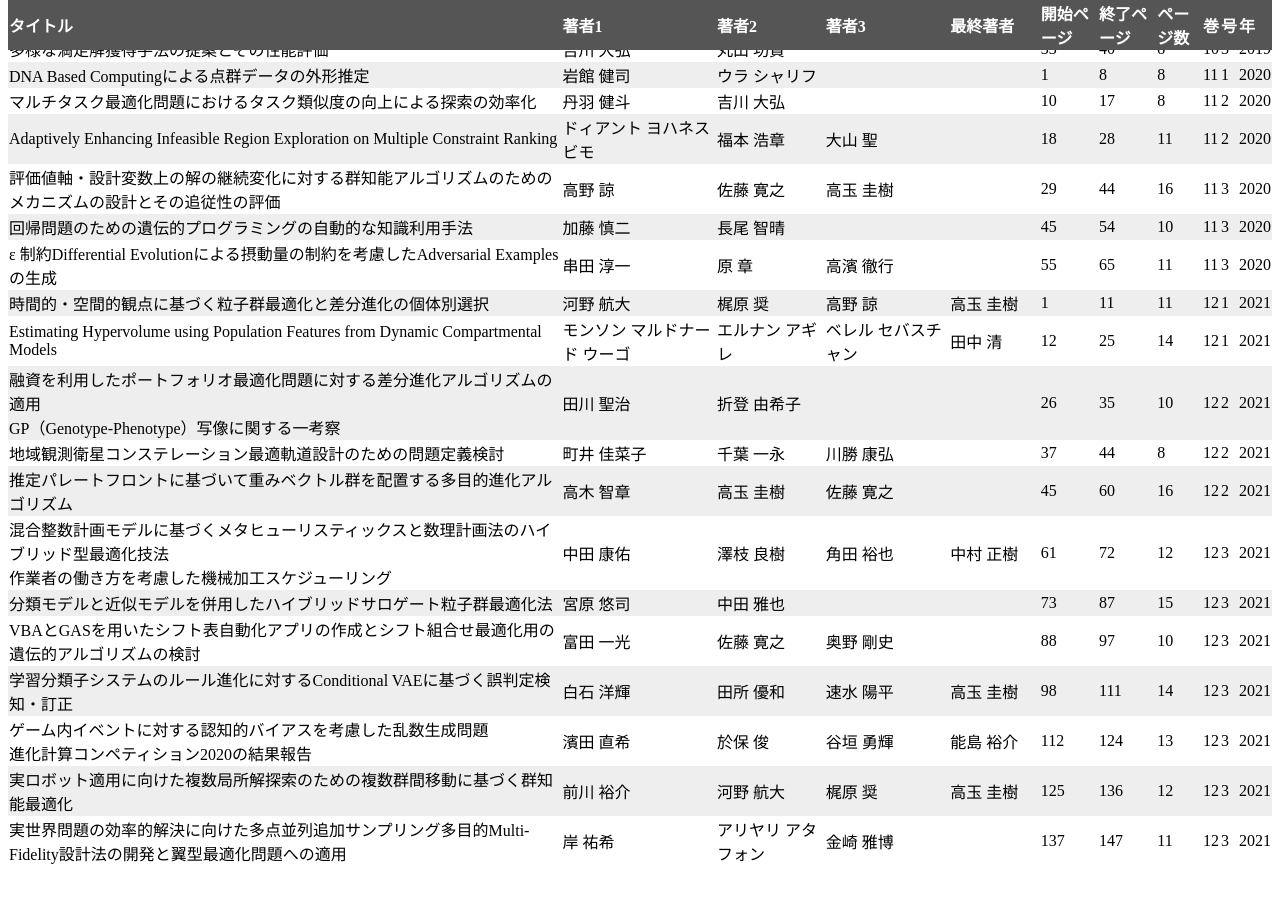
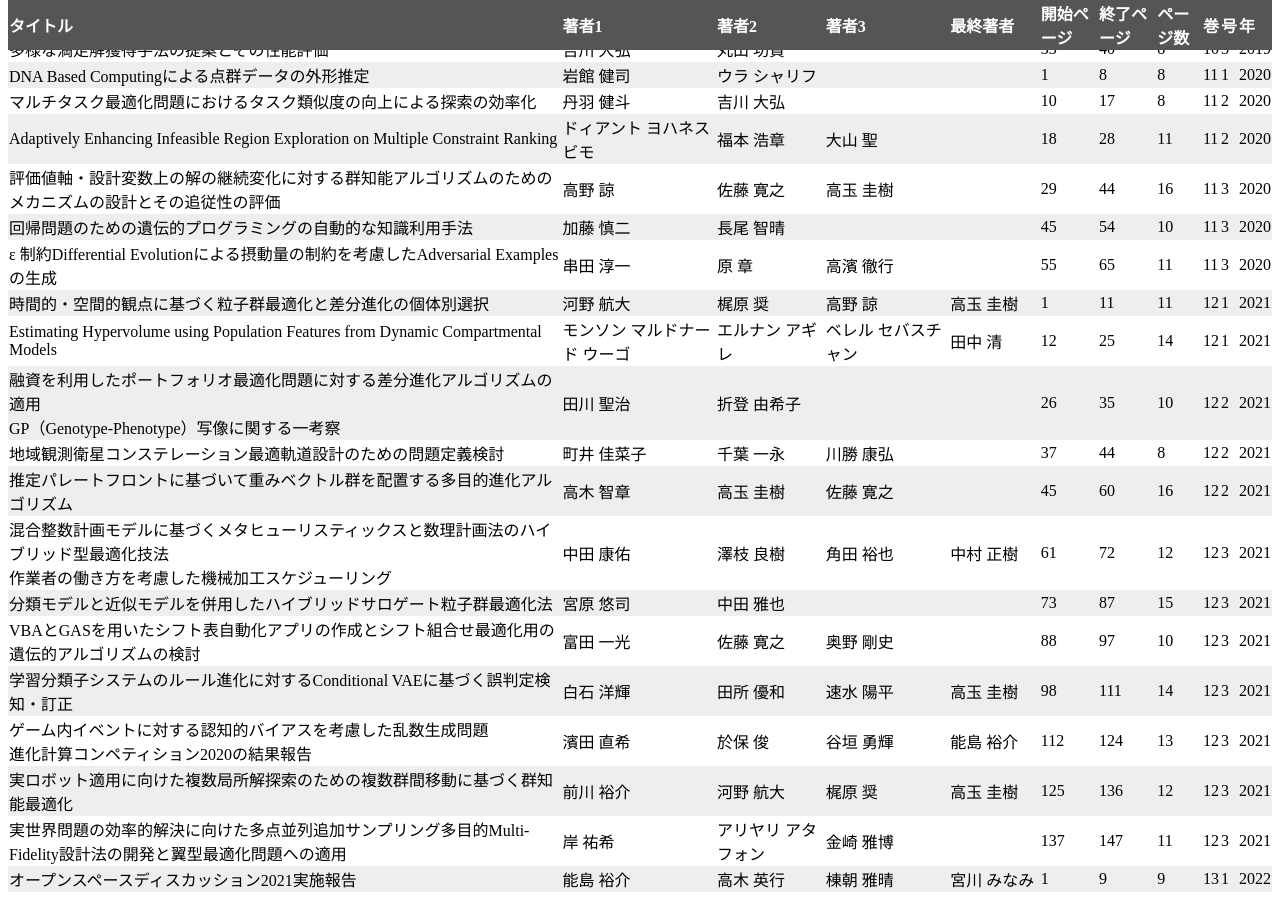
Before and after one commit to tomtkg/tomtkg.github.io, a Jekyll site: the page data/tjpnsec.html, which Jekyll copies as it is, in a window 1280 px wide and 900 px high, scrolled down 3316 px. Built offline with Jekyll 4.4.1, drawn with Linux system fonts in a browser that asks for light colours; before the commit the page ends 4190 px from its top, so only the background shows below that.

Commit message:
Update tjpnsec.html

```diff
--- a/data/tjpnsec.html
+++ b/data/tjpnsec.html
@@ -137,4 +137,5 @@
 	<tr><td>ゲーム内イベントに対する認知的バイアスを考慮した乱数生成問題<br>進化計算コンペティション2020の結果報告</td><td>濱田 直希</td><td>於保 俊</td><td>谷垣 勇輝</td><td>能島 裕介</td><td>112</td><td>124</td><td>13</td><td>12</td><td>3</td><td>2021</td></tr>
 	<tr><td>実ロボット適用に向けた複数局所解探索のための複数群間移動に基づく群知能最適化</td><td>前川 裕介</td><td>河野 航大</td><td>梶原 奨</td><td>高玉 圭樹</td><td>125</td><td>136</td><td>12</td><td>12</td><td>3</td><td>2021</td></tr>
 	<tr><td>実世界問題の効率的解決に向けた多点並列追加サンプリング多目的Multi-Fidelity設計法の開発と翼型最適化問題への適用</td><td>岸 祐希</td><td>アリヤリ アタフォン</td><td>金崎 雅博</td><td></td><td>137</td><td>147</td><td>11</td><td>12</td><td>3</td><td>2021</td></tr>
+	<tr><td>オープンスペースディスカッション2021実施報告</td><td>能島 裕介</td><td>高木 英行</td><td>棟朝 雅晴</td><td>宮川 みなみ</td><td>1</td><td>9</td><td>9</td><td>13</td><td>1</td><td>2022</td></tr>
 </table>
```
